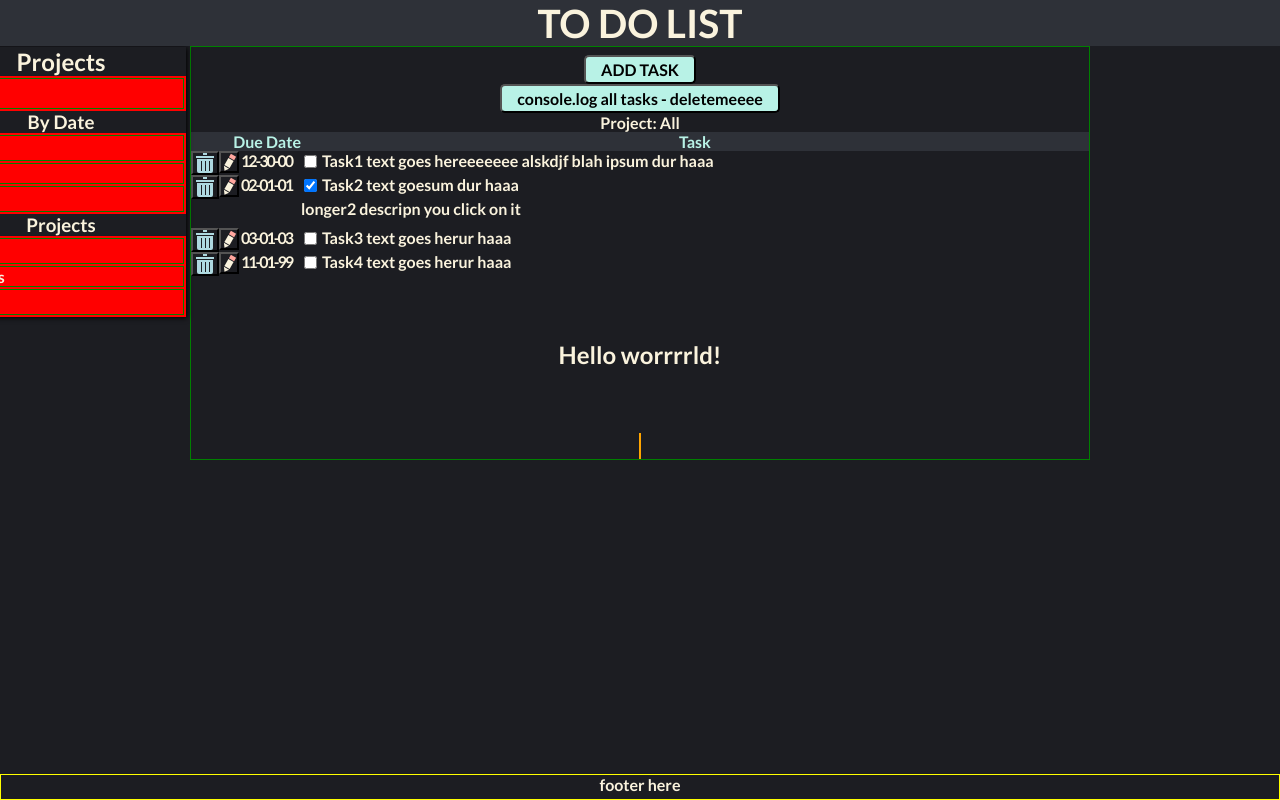
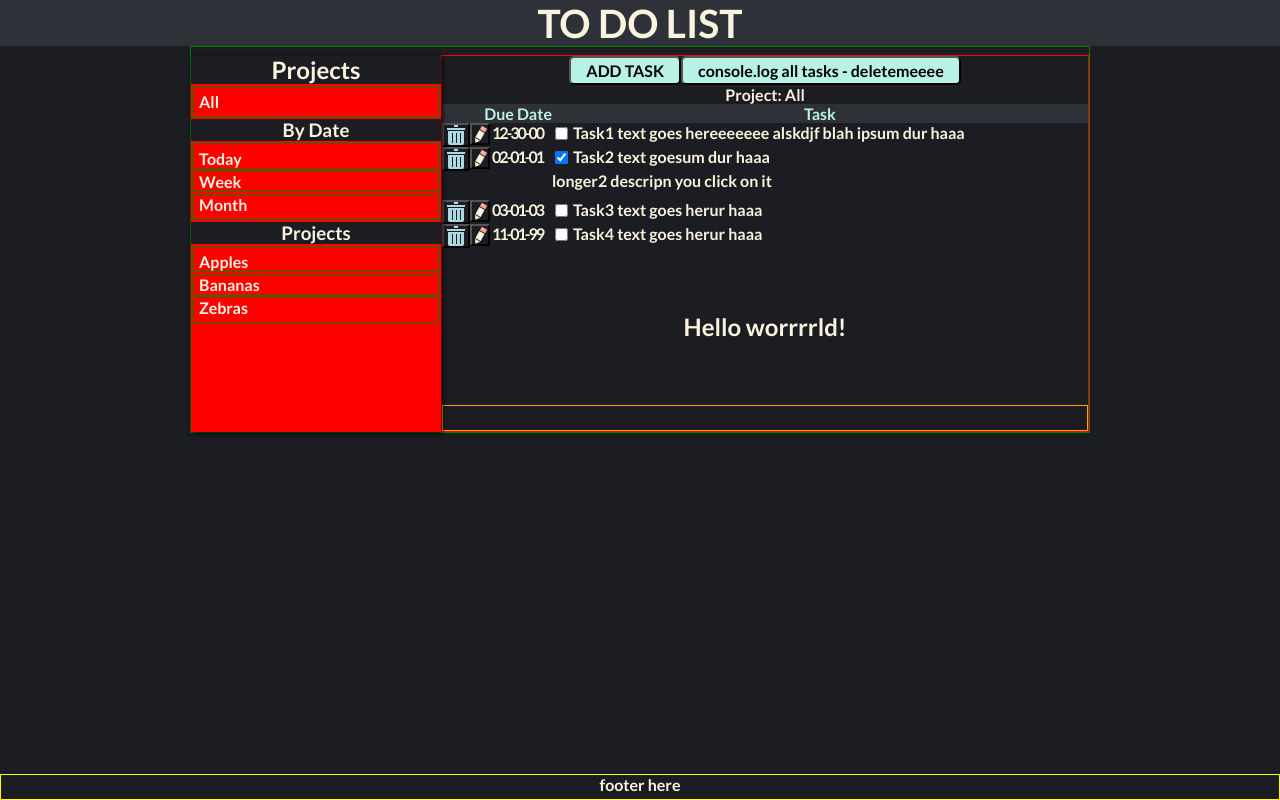
Before and after one commit to mbeckdev/to-do-react, a React (Create React App) app: page / in a window 1280 px wide. Built offline with nearby package versions, Linux system fonts and the light colour scheme.

Commit message:
Change projects and tasks to be display flex row

```diff
--- a/src/App.js
+++ b/src/App.js
@@ -405,6 +405,7 @@ function App() {
                 />
               )}
 
+              <div className="main-tasks-and-buttons-container">
                 <button className="regular-button" onClick={handleAddTask}>
                   ADD TASK
                 </button>
@@ -453,6 +454,7 @@ function App() {
 
                 <div id="extra-space"></div>
               </div>
+            </div>
           </main>
           <footer>footer here</footer>
         </div>
--- a/src/components/ProjectMenu.jsx
+++ b/src/components/ProjectMenu.jsx
@@ -6,9 +6,9 @@ import styled from 'styled-components';
 const WrapperProjectMenu = styled.div`
   background: ${(props) => props.theme.colors.color5BlackLighter1};
   width: 250px;
-  position: absolute;
-  top: 0;
-  left: 0;
+  /* position: absolute; */
+  /* top: 0; */
+  /* left: 0; */
   z-index: 10;
 
   transition: left 0.35s ease-in-out;
--- a/src/styles/WrapperApp.js
+++ b/src/styles/WrapperApp.js
@@ -50,10 +50,16 @@ const WrapperApp = styled.section`
     width: 100%;
     border: 1px solid green;
     display: flex;
-    flex-direction: column;
-    align-items: center;
+    flex-direction: row;
+
+    justify-content: center;
     position: relative;
     padding-top: 0.5rem;
+  }
+
+  .main-tasks-and-buttons-container {
+    border: 1px solid red;
+    flex: 1;
   }
 
   @media screen and (min-width: 500px) {
```
Lines whose indentation alone changed are shown as unchanged.
